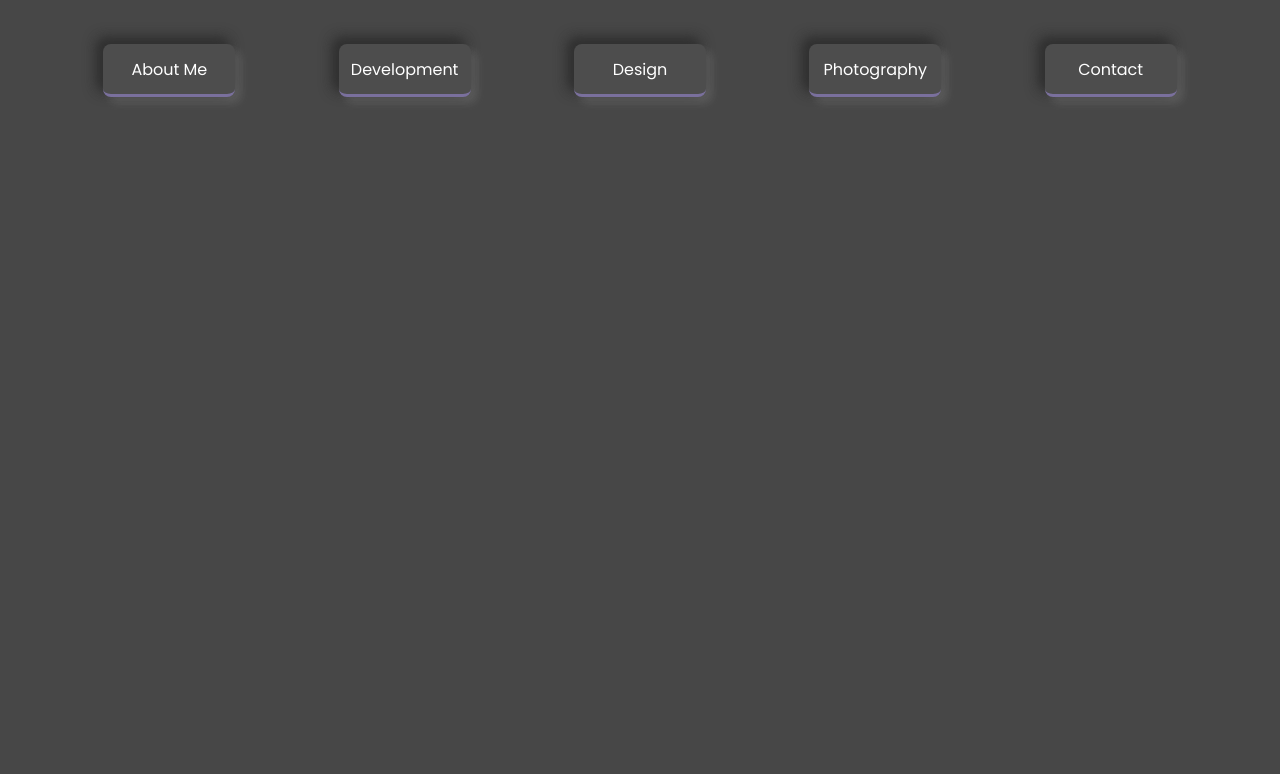
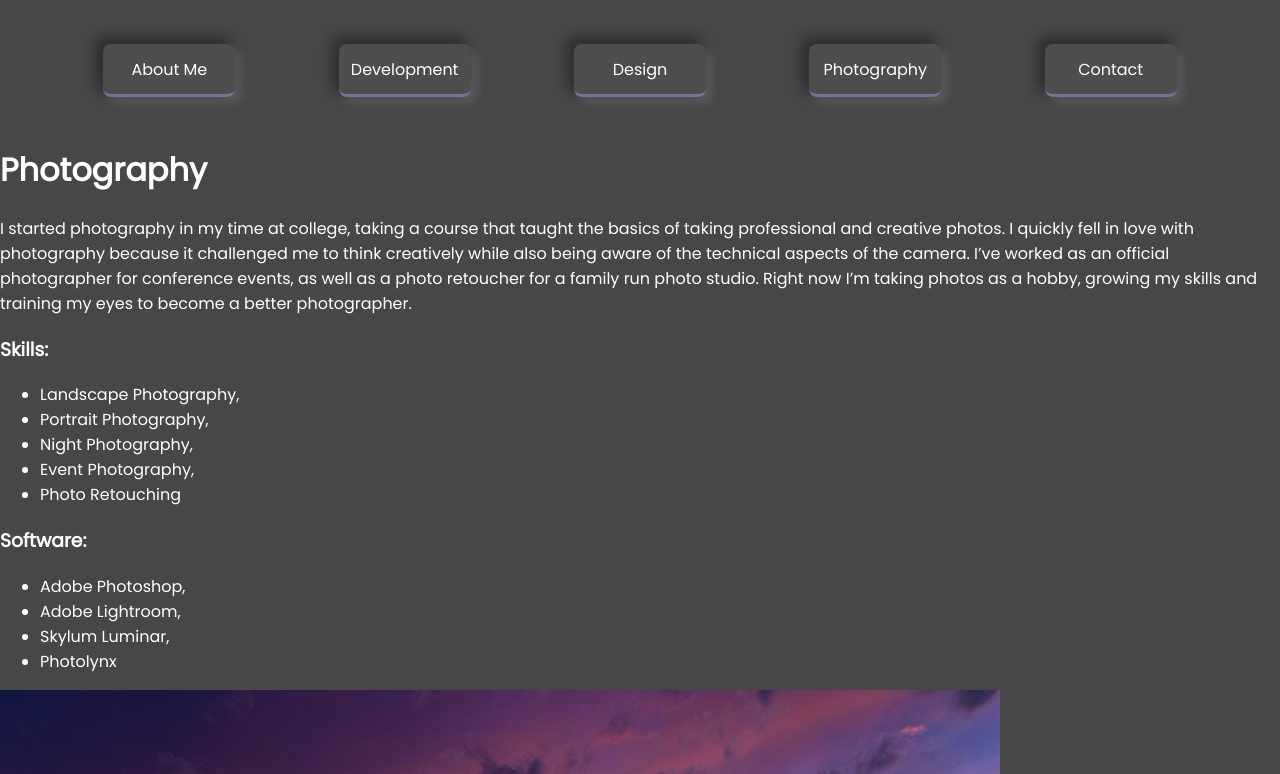
Before and after one commit to Rmiverson/rmiportfolio, a React (Create React App) app: page /photography in a window 1280 px wide. Shown: the top 774 px of the page. Built offline with nearby package versions, Linux system fonts and the light colour scheme.

Commit message:
added base for photo page

```diff
--- a/src/containers/Photography/Photography.js
+++ b/src/containers/Photography/Photography.js
@@ -1,13 +1,97 @@
-import React from 'react'
+import React, {useState, useEffect} from 'react'
+import Footer from '../../components/Footer'
 import Nav from '../../components/Nav'
+
 import './Photography.scss'
 
 const Photography = () => {
-return (
-  <div className='photography'>
-    <Nav />
-  </div>
-  )
+  const [result, setResult] = useState({data: {}, status: null, message: null})
+
+  useEffect(() => {
+    async function getData() {
+      try {
+        await fetch('db.json', {
+          headers: {
+            'Content-Type': 'application/json',
+            'Accept': 'application/json'
+          }
+        })
+        .then((response) => response.json())
+        .then((data) => {
+          setResult({data: data, status: 200, message: 'OK'})
+        })
+      } catch (error) {
+        setResult({data: {}, status: error, message: error})
+      }
+    }
+
+    getData()
+  }, [])
+
+  if (!result.status) {
+    return <div>Loading...</div>
+  } else {
+    return (
+      <div className='photography'>
+        <div className='mid-ribbon'>
+          <div className='inner-mid-ribbon'></div>
+        </div>
+
+        <Nav />
+
+        <div className='photography-content min-height'>
+          <div className='photography-introduction'>
+            <h1>Photography</h1>
+            <p>{result.data.photography.about}</p>
+          </div>
+
+          <div className='skills-list'>
+            <div className='skills-container'>
+              <h3>Skills:</h3>
+              <ul>
+                {result.data.photography.skills.map((skill, index) => {
+                  let returnValue = skill
+
+                  if (index + 1 !== result.data.photography.skills.length) {
+                    returnValue = `${skill},`
+                  }
+
+                  return (
+                    <li key={skill + index}>{returnValue}</li>
+                  )
+                })}
+              </ul>
+            </div>
+
+            <div className='software-container'>
+              <h3>Software:</h3>
+              <ul>
+                {result.data.photography.software.map((software, index) => {
+                  let returnValue = software
+
+                  if (index + 1 !== result.data.photography.software.length) {
+                    returnValue = `${software},`
+                  }
+
+                  return (
+                    <li key={software + index}>{returnValue}</li>
+                  )
+                })}
+              </ul>
+            </div>
+          </div>
+
+          <div className='photography examples'>
+            {result.data.photography.media.map((media, index) => {
+              return <img alt='photography example' src={`/media/photography/${media}`}/>
+            })}
+          </div>
+
+          <Footer />
+        </div>
+      </div>
+    )
+  }
 }
 
 export default Photography
```
